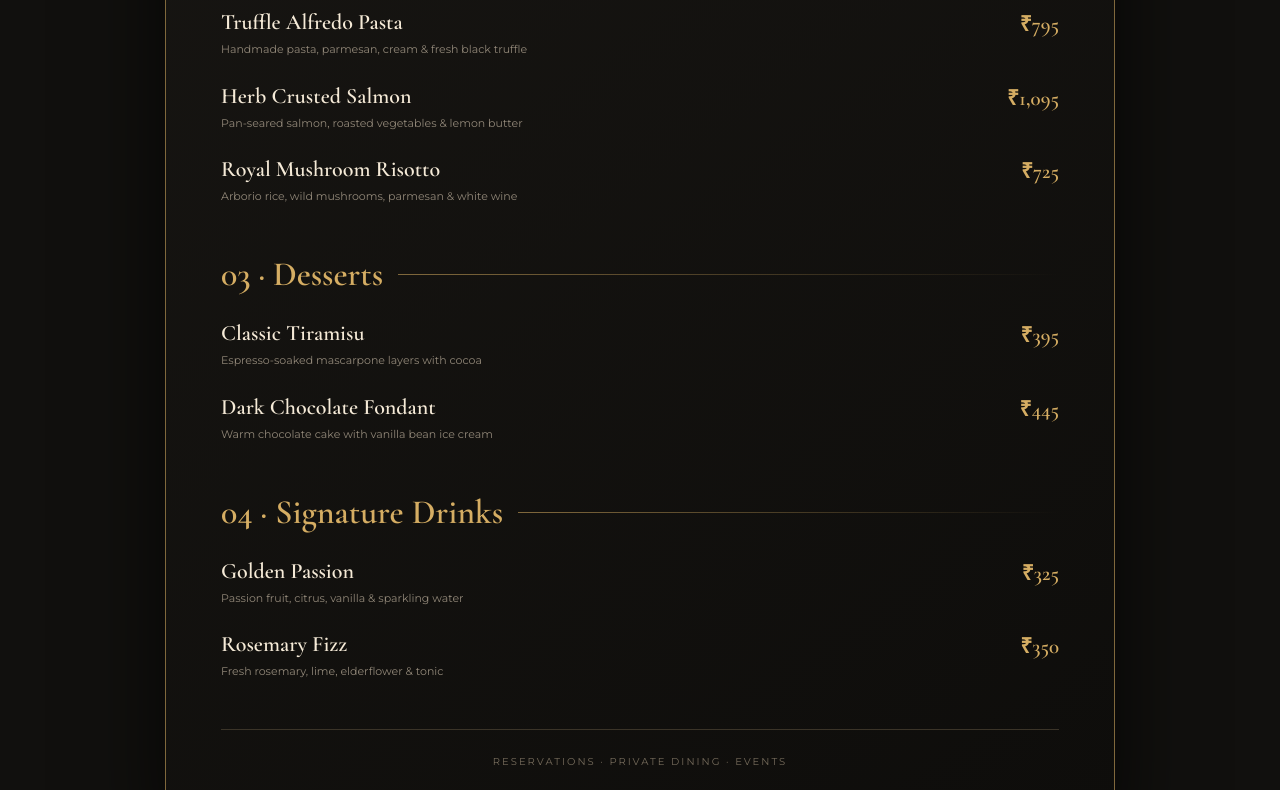
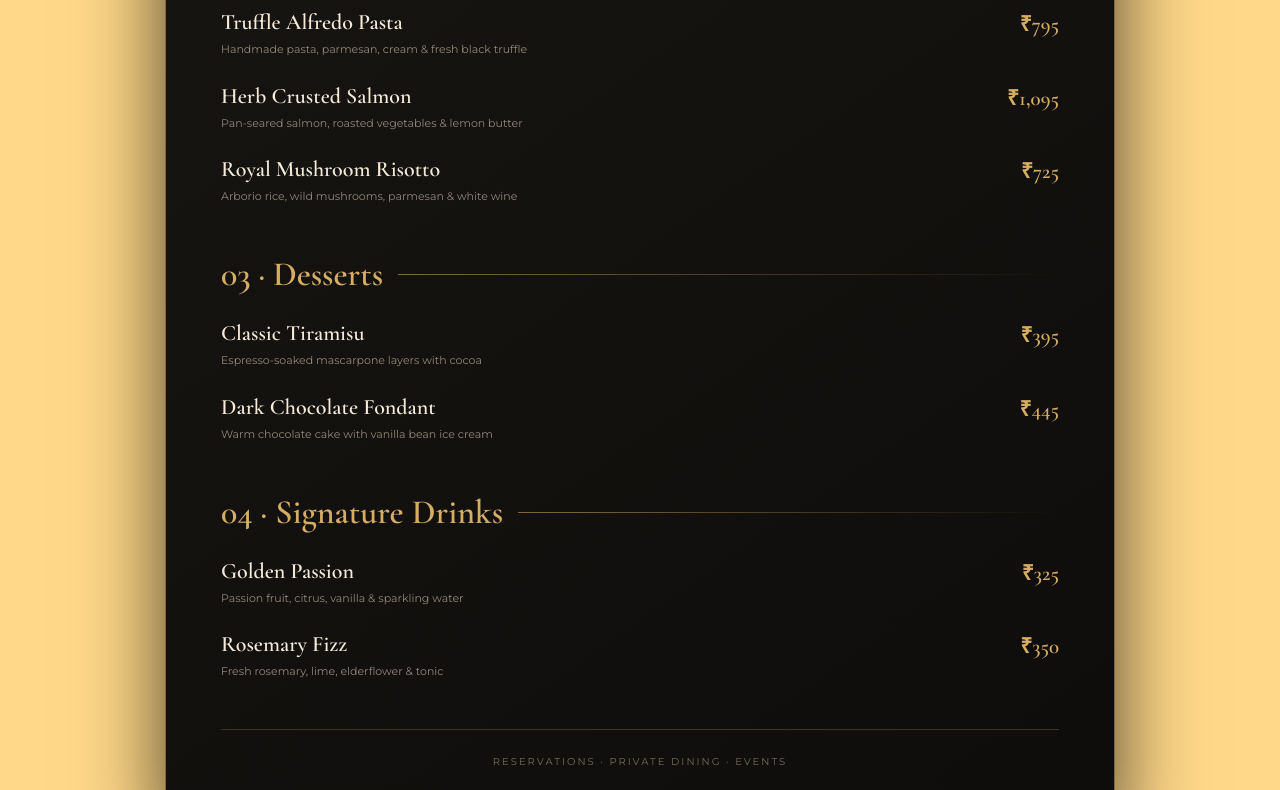
Before and after one commit to testingcircle25-ui/learn, a plain HTML site: page index.html in a window 1280 px wide. Shown: the part 648-1438 px from the top of the page. Drawn offline with nearby package versions, Linux system fonts and the light colour scheme.

Commit message:
modified some corrections

```diff
--- a/index.html
+++ b/index.html
@@ -15,7 +15,7 @@
 }
 
 body {
-    background: #11100e;
+    background: #ffd889;
     color: #f5ead7;
     font-family: 'Montserrat', sans-serif;
     padding: 40px 20px;
@@ -293,4 +293,3 @@ body {
 
 </body>
 </html>
-git
```
